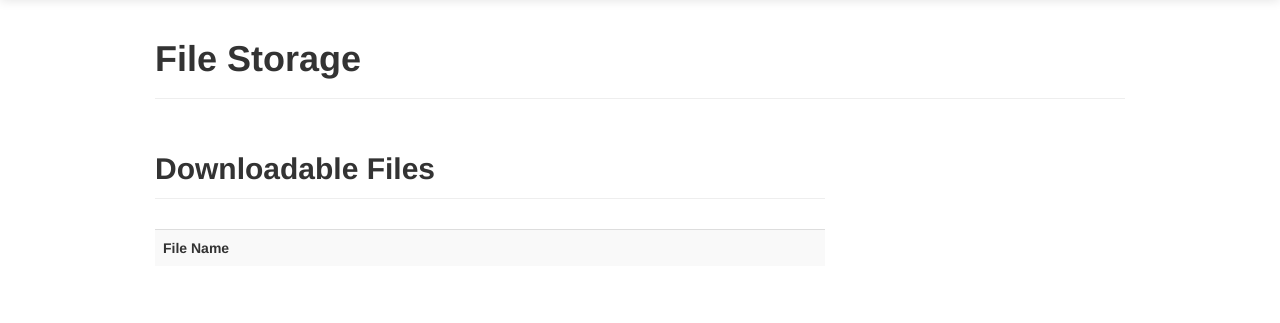
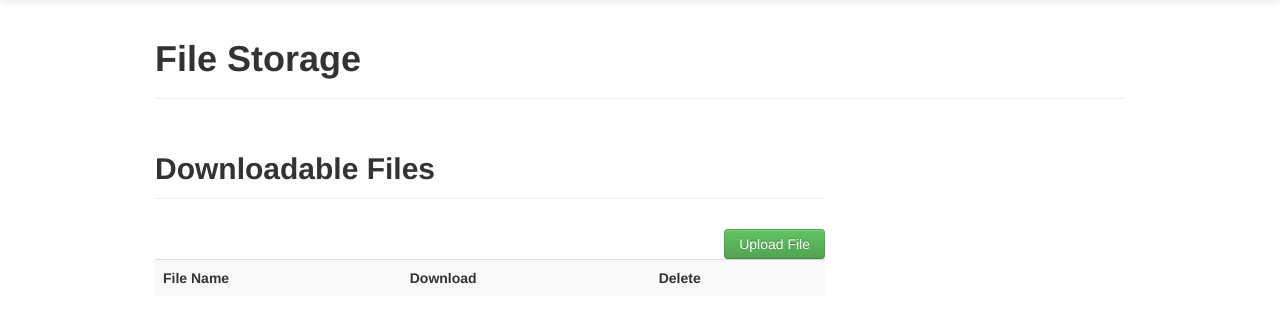
Before and after one commit to hearneg1/TeamBasicRiki, a Python web app: template Riki/wiki/web/templates/file_storage.html in a window 1280 px wide. Shown: the part 41-364 px from the top of the page. Run offline with Jinja, Linux system fonts and the light colour scheme; the template is opened without the code that fills it, so the values that code supplies are empty; some libraries are stand-ins or nearby versions.

Commit message:
Added delete, download, and upload buttons (non working) and some formatting

```diff
--- a/Riki/wiki/web/templates/file_storage.html
+++ b/Riki/wiki/web/templates/file_storage.html
@@ -3,13 +3,18 @@
 {% block title -%}File Storage{%- endblock title %}
 {% block content %}
     <h2 class="page-header">Downloadable Files</h2>
+    <button class="btn btn-success" style="float: right">Upload File</button>
     <table class="table table-striped">
         <tr>
             <th>File Name</th>
+            <th>Download</th>
+            <th>Delete</th>
         </tr>
         {% for file in files %}
             <tr>
                 <td>{{ file }}</td>
+                <td><a href="{{ url_for('wiki.download_file', file_name=file) }}" class="btn">Download</a></td>
+                <td><a href="{{ url_for('wiki.delete_file', file_name=file) }}" class="btn btn-danger">Delete</a></td>
             </tr>
         {% endfor %}
     </table>
```
Also changed, not shown: Riki/wiki/web/routes.py (+10 -0 lines).
